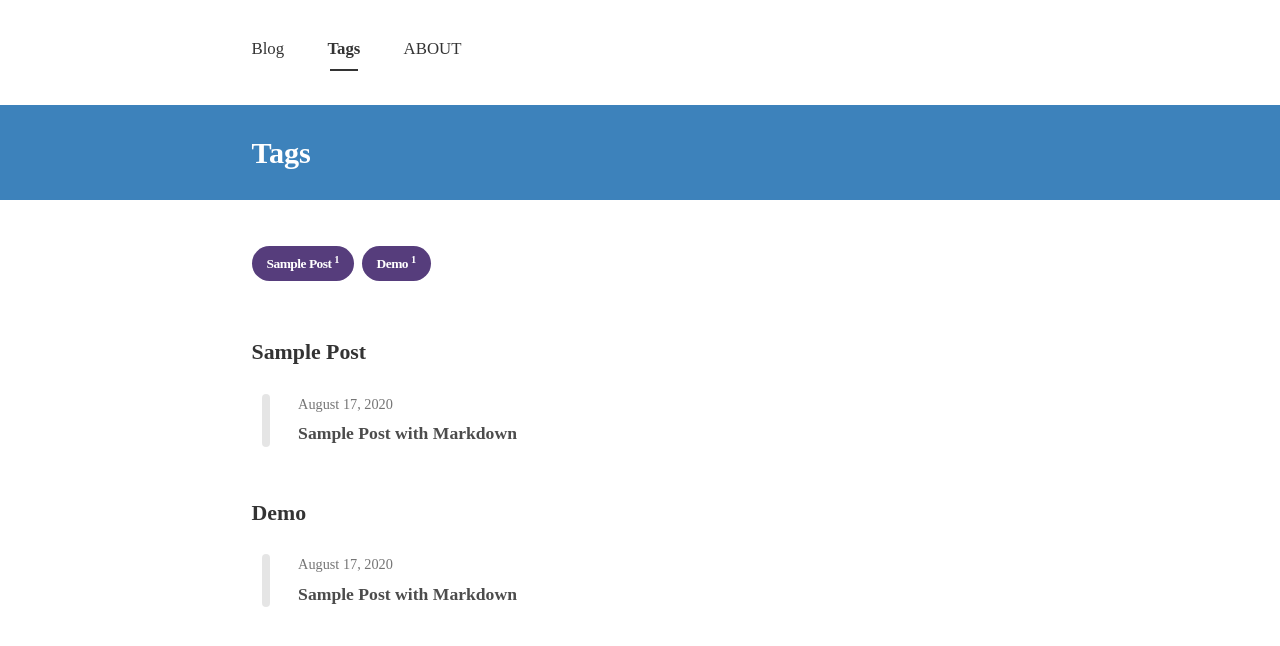
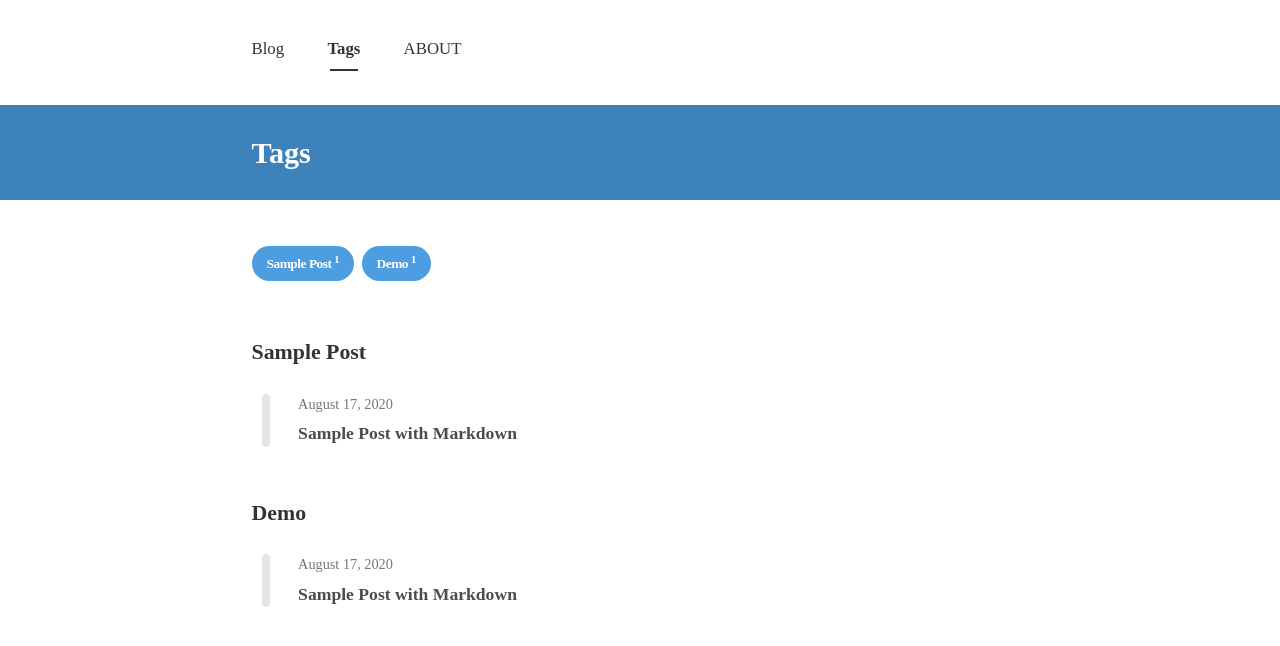
Before and after one commit to TAVE-6th-RLstudy/TAVE-6th-RLstudy.github.io, a Jekyll site: the page built from tags.html, in a window 1280 px wide. Shown: the top 646 px of the page. Built offline with Jekyll 4.4.1, drawn with Linux system fonts in a browser that asks for light colours; nearby versions of some CDN libraries; some web fonts are replaced.

Commit message:
edit color

```diff
--- a/_layouts/tags.html
+++ b/_layouts/tags.html
@@ -10,7 +10,7 @@ layout: page
     <a href="#{{ tag | first | slugize }}">
       <li
         class="tag"
-        style="background-color: rgba(86,61,124, {{ tag | last | size | times: 100 | divided_by: site.tags.size | plus: 50 | divided_by: 100.0}})"
+        style="background-color: rgb(37, 95, 184) {{ tag | last | size | times: 100 | divided_by: site.tags.size | plus: 50 | divided_by: 100.0}})"
       >
         {{ tag | first }}
         <span class="meta">{{ tag | last | size }}</span>
```
